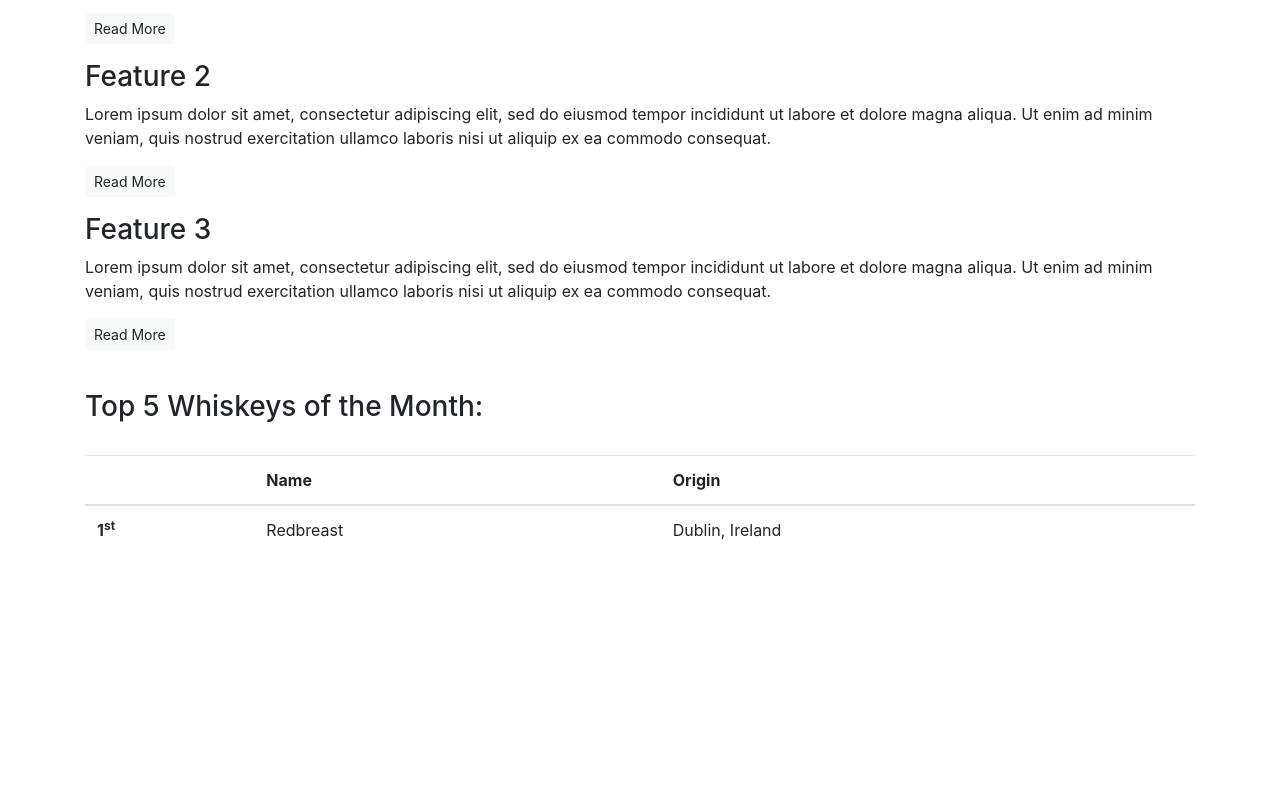
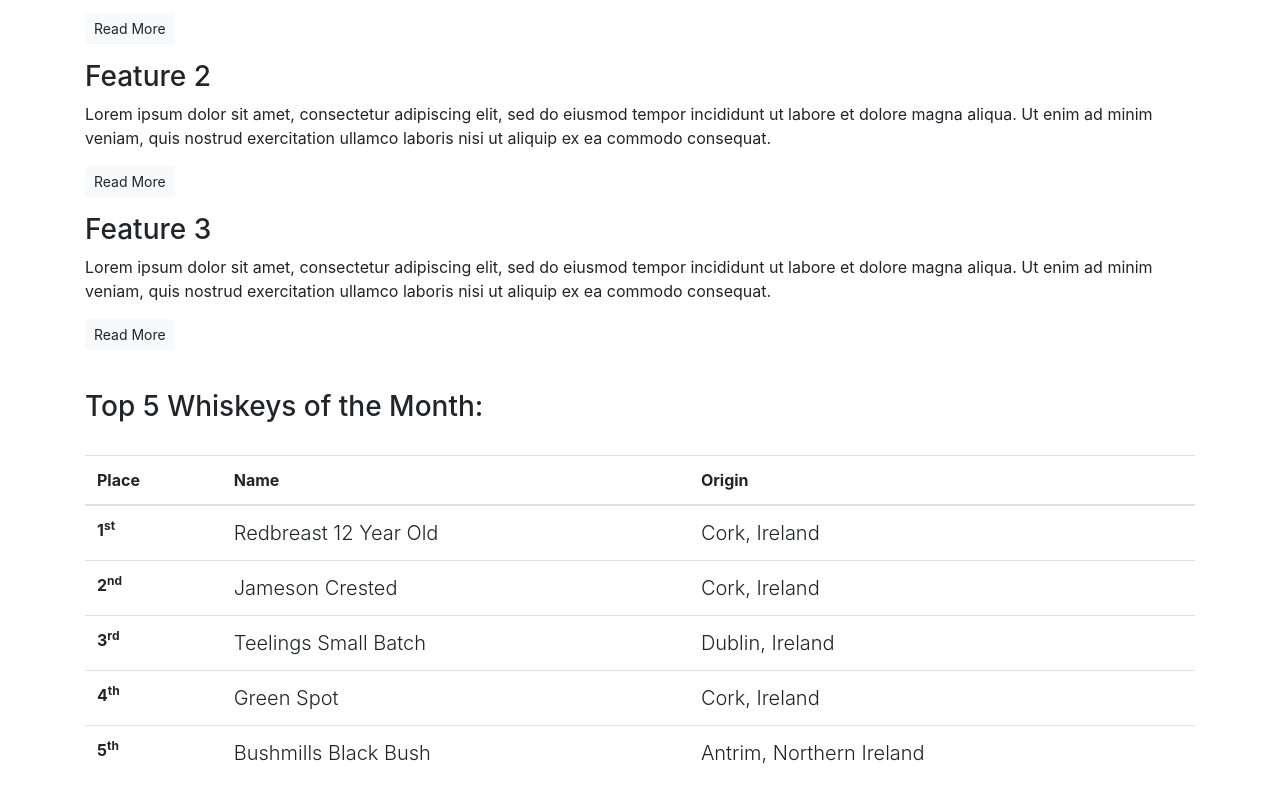
Before and after one commit to Ian-Garrigan/Whiskey-Drop, a plain HTML site: page index.html in a window 1280 px wide. Shown: the part 593-1389 px from the top of the page. Before the commit the page ends 1163 px from the top, so only its background shows below. Drawn offline with nearby package versions, Linux system fonts and the light colour scheme.

Commit message:
Create and fill table for whiskey

```diff
--- a/index.html
+++ b/index.html
@@ -77,7 +77,7 @@
             <table class="table">
                 <thead>
                     <tr>
-                        <th scope="col"></th>
+                        <th scope="col">Place</th>
                         <th scope="col">Name</th>
                         <th scope="col">Origin</th>
                     </tr>
@@ -85,8 +85,28 @@
                 <tbody>
                     <tr>
                         <th scope="row">1<sup>st</sup></th>
-                        <td>Redbreast</td>
-                        <td>Dublin, Ireland</td>
+                        <td class="lead">Redbreast 12 Year Old</td>
+                        <td class="lead">Cork, Ireland</td>
+                    </tr>
+                    <tr>
+                        <th scope="row">2<sup>nd</sup></th>
+                        <td class="lead">Jameson Crested</td>
+                        <td class="lead">Cork, Ireland</td>
+                    </tr>
+                    <tr>
+                        <th scope="row">3<sup>rd</sup></th>
+                        <td class="lead">Teelings Small Batch</td>
+                        <td class="lead">Dublin, Ireland</td>
+                    </tr>
+                    <tr>
+                        <th scope="row">4<sup>th</sup></th>
+                        <td class="lead">Green Spot</td>
+                        <td class="lead">Cork, Ireland</td>
+                    </tr>
+                    <tr>
+                        <th scope="row">5<sup>th</sup></th>
+                        <td class="lead">Bushmills Black Bush</td>
+                        <td class="lead">Antrim, Northern Ireland</td>
                     </tr>
                 </tbody>
 
```
